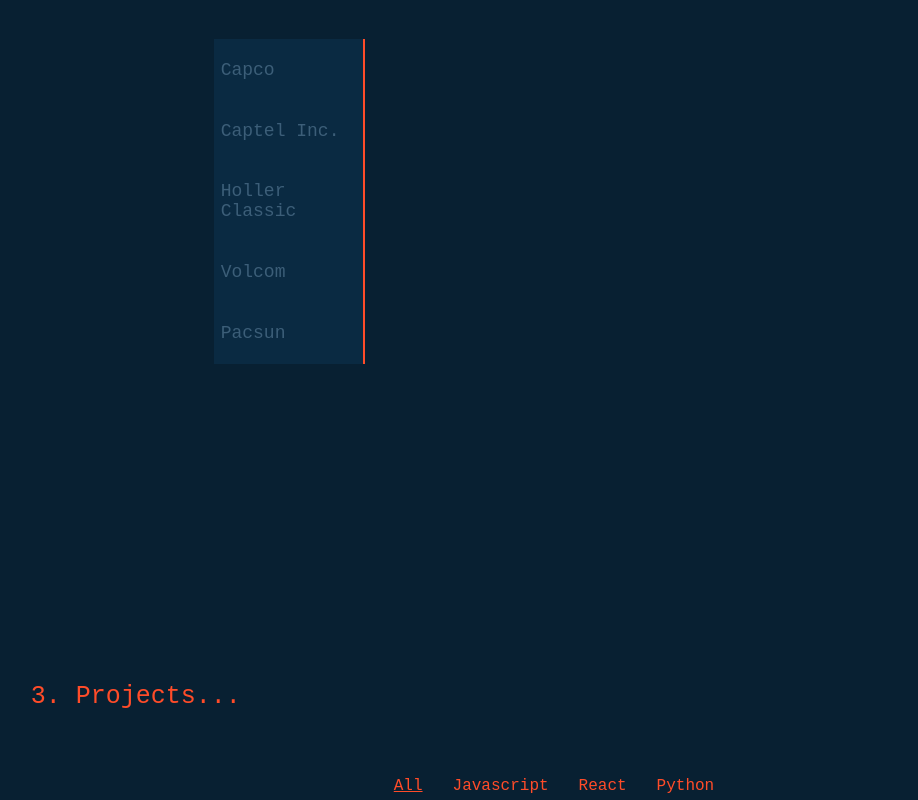
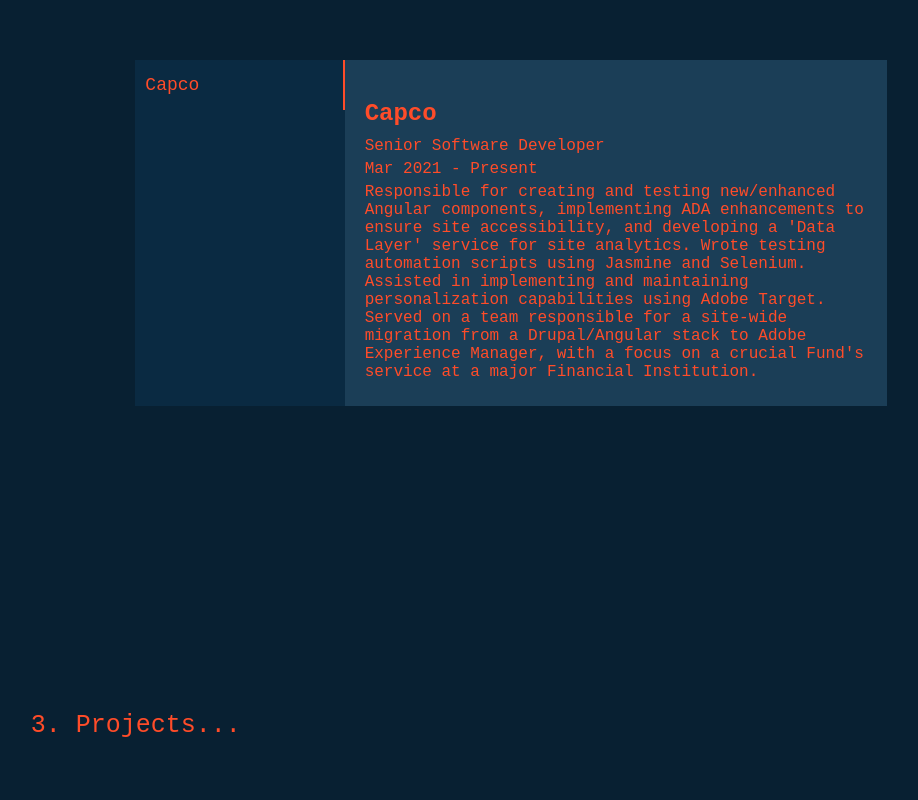
Before and after one commit to kylest0kes/folio, a React (Create React App) app: page / in a window 1280 px wide. Shown: the part 1960-2760 px from the top of the page, without its empty margins (86-1004 px from the left). Built offline with nearby package versions, Linux system fonts and the light colour scheme.

Commit message:
refactored the work section

```diff
--- a/src/Assets/jobs/jobs.js
+++ b/src/Assets/jobs/jobs.js
@@ -6,47 +6,7 @@
     job: "Capco",
     role: "Senior Software Developer",
     date: "Mar 2021 - Present",
-    jobdesc: "Responsible for creating and testing new/enhanced Angular components, implementing ADA enhancements to ensure site accessibility, and developing a 'Data Layer' service for site analytics. Wrote testing automation scripts using Jasmine and Selenium. Assisted in implementing and maintaining personalization capabilities using Adobe Target. Served on a team responsible for a site-wide migration from a Drupal/Angular stack to Adobe Experience Manager at a major Financial Institution.",
-  },
-  {
-    id: 2,
-    tabnum: 'tab2',
-    tabcontent: 'tab2_content',
-    job: "Captel Inc.",
-    role: "Captioning Assistant",
-    date: "Mar 2020 - Mar 2021",
-    jobdesc:
-      "Primarily focused on listening to customer phone conversations in real time and quickly and promptly providing captions for these calls, allowing the users ease of use, and the ability to have meaningful conversations with the addition of seamless captions.",
-  },
-  {
-    id: 3,
-    tabnum: 'tab3',
-    tabcontent: 'tab3_content',
-    job: "Holler Classic",
-    role: "Service Operator & Team Lead",
-    date: "Nov 2016 - Mar 2020",
-    jobdesc:
-      "Responsible for receiving multiple call in relation to a variety of situations including, but not limited to, service scheduling, directing inbound calls to proper recipients, and other general assistance. Also supervised a team of 5, ensuring daily quotas were met, conducted call reviews, trained incoming team members, and generated daily reports for the floor supervisor.",
-  },
-  {
-    id: 4,
-    tabnum: 'tab4',
-    tabcontent: 'tab4_content',
-    job: "Volcom",
-    role: "Supervisor & Warehouse Manager",
-    date: "Jan 2015 - Nov 2016",
-    jobdesc:
-      "Supervised the sales team, ensuring daily goals were met, executed daily tasks, and recruited and interviewed new talent. Was head of a team for a off-site warehouse in charge of keeping sales floor stocked at all times and keeping excess product organized and easily accessible.",
-  },
-  {
-    id: 5,
-    tabnum: 'tab5',
-    tabcontent: 'tab5_content',
-    job: "Pacsun",
-    role: "Senior Sales Lead",
-    date: "Nov 2012 - Jan 2015",
-    jobdesc:
-      "Was in charge of meeting personal, and store sales goals, making strategic decisions to increase sales and productivity, and working with a sales team to guarantee all customers were assisted in a friendly and informative manner. Partnered with a small group to keep an organized warehouse, with new and existing product displayed in a clean and accessible manner.",
+    jobdesc: "Responsible for creating and testing new/enhanced Angular components, implementing ADA enhancements to ensure site accessibility, and developing a 'Data Layer' service for site analytics. Wrote testing automation scripts using Jasmine and Selenium. Assisted in implementing and maintaining personalization capabilities using Adobe Target. Served on a team responsible for a site-wide migration from a Drupal/Angular stack to Adobe Experience Manager, with a focus on a crucial Fund's service at a major Financial Institution.",
   }
 ];
 
--- a/src/Components/AboutDesktop/AboutDesktop.js
+++ b/src/Components/AboutDesktop/AboutDesktop.js
@@ -26,10 +26,10 @@
               <li>React</li>
               <li>Angular</li>
               <li>Typescript</li>
+              <li>Javascript (ES6+)</li>
               <li>Python</li>
               <li>Node.js</li>
-              <li>Drupal</li>
-              <li>Javascript (ES6+)</li>
+              <li>Java</li>
               <li>Matplotlib</li>
               <li>Adobe Experience Manager</li>
               <li>Adobe Target</li>
--- a/src/Components/WorkItem/WorkItem.css
+++ b/src/Components/WorkItem/WorkItem.css
@@ -1,31 +1,20 @@
 .tab_div {
-  width: 65%;
-  transform: translateZ(0);
-  display: block;
+  width: 80%;
+  display: flex; /* Use flexbox for better alignment */
+  flex-wrap: wrap; /* Ensures proper wrapping on smaller screens */
   margin: 0 auto;
-  /* padding-top: 40px; */
+  padding-top: 40px;
 }
 
 .tabs_menu {
-  padding-top: 1%;
-  width: 20%;
-  float: left;
+  width: 25%; /* Adjusted width for better balance */
+  flex-shrink: 0; /* Prevents shrinking */
+  background-color: #0a2a42;
 }
 
 ul.tabs {
   padding: 0;
-}
-
-#tab1,
-#tab2,
-#tab3,
-#tab4,
-#tab5 {
-  padding-top: 15%;
-  padding-bottom: 15%;
-  padding-left: 5%;
-  padding-right: 5%;
-  width: 100%;
+  margin: 0;
 }
 
 ul.tabs li {
@@ -33,39 +22,39 @@
   border-right: 2px solid #ff4c29;
   font-size: 18px;
   color: white;
+  padding: 15px 10px;
+  cursor: pointer;
+  text-align: left;
+  transition: background-color 0.3s ease, color 0.3s ease;
 }
 
-#tab1_content,
-#tab2_content,
-#tab3_content,
-#tab4_content,
-#tab5_content {
-  float: right;
-  width: 70%;
-  height: auto;
-  padding-top: 1%;
-  word-wrap: normal;
+ul.tabs li:hover {
+  color: #ff4c29;
+  background-color: #1b3e57;
 }
 
-p {
+.tab_content {
+  width: 60%; /* Adjusted to complement the tabs */
+  padding: 20px;
+  background-color: #1b3e57; /* Optional background for separation */
+  color: white;
+}
+
+.tab_content h2 {
+  margin-bottom: 10px;
+  font-size: 24px;
+  color: #ff4c29;
+}
+
+.tab_content p {
+  margin: 5px 0;
   font-size: 16px;
   color: #ff4c29;
 }
 
-/* hover effect */
-
-ul.tabs li {
-  display: inline-block;
-  position: relative;
-  padding: 1em;
-  cursor: pointer;
-  background: #0a2a42;
-  color: #3c5e78;
-  z-index: 0;
-}
-
+/* Hover effect */
 ul.tabs li:before {
-  content: " ";
+  content: "";
   position: absolute;
   z-index: -1;
   top: 0;
@@ -82,8 +71,13 @@
   transform: scaleX(1);
 }
 
-@media(max-width: 1020px) {
-  .tab_div {
+/* Responsive Design */
+@media (max-width: 1020px) {
+  .tabs_menu {
+    width: 100%;
+  }
+
+  .tab_content {
     width: 100%;
   }
 
--- a/src/Components/WorkItem/WorkItem.js
+++ b/src/Components/WorkItem/WorkItem.js
@@ -1,111 +1,48 @@
-import React, { useEffect } from "react";
-
+import React, { useState } from "react";
 import JOBS from "../../Assets/jobs/jobs";
-
-import $ from "jquery";
 
 import "./WorkItem.css";
 import WorkTab from "../WorkTab/WorkTab";
 import WorkTabContent from "../WorkTabContent/WorkTabContent";
 
-const WorkItem = (props) => {
-  /* need to refactor this to make it better: also add style of font color to
-  the orange that is used in app */
-  useEffect(() => {
-    $("#tab1_content").hide();
-    $("#tab2_content").hide();
-    $("#tab3_content").hide();
-    $("#tab4_content").hide();
-    $("#tab5_content").hide();
+const WorkItem = () => {
+  const [activeTab, setActiveTab] = useState(JOBS[0]?.tabnum || "tab1"); // Default active tab is tab 1
+  const activeColor = "#ff4c29";
+  const inactiveColor = "#3c5e78";
 
-    $("#tab1").click(function () {
-      $("#tab1_content").show();
-      $("#tab1").css({color: "#ff4c29"});
-      $("#tab2").css({color: "#3c5e78"});
-      $("#tab3").css({color: "#3c5e78"});
-      $("#tab4").css({color: "#3c5e78"});
-      $("#tab5").css({color: "#3c5e78"});
-      $("#tab2_content").hide();
-      $("#tab3_content").hide();
-      $("#tab4_content").hide();
-      $("#tab5_content").hide();
-    });
-
-    $("#tab2").click(function () {
-      $("#tab2_content").show();
-      $("#tab1").css({color: "#3c5e78"});
-      $("#tab2").css({color: "#ff4c29"});
-      $("#tab3").css({color: "#3c5e78"});
-      $("#tab4").css({color: "#3c5e78"});
-      $("#tab5").css({color: "#3c5e78"});
-      $("#tab1_content").hide();
-      $("#tab3_content").hide();
-      $("#tab4_content").hide();
-      $("#tab5_content").hide();
-    });
-
-    $("#tab3").click(function () {
-      $("#tab3_content").show();
-      $("#tab1").css({color: "#3c5e78"});
-      $("#tab2").css({color: "#3c5e78"});
-      $("#tab3").css({color: "#ff4c29"});
-      $("#tab4").css({color: "#3c5e78"});
-      $("#tab5").css({color: "#3c5e78"});
-      $("#tab1_content").hide();
-      $("#tab2_content").hide();
-      $("#tab4_content").hide();
-      $("#tab5_content").hide();
-    });
-
-    $("#tab4").click(function () {
-      $("#tab4_content").show();
-      $("#tab1").css({color: "#3c5e78"});
-      $("#tab2").css({color: "#3c5e78"});
-      $("#tab3").css({color: "#3c5e78"});
-      $("#tab4").css({color: "#ff4c29"});
-      $("#tab5").css({color: "#3c5e78"});
-      $("#tab1_content").hide();
-      $("#tab2_content").hide();
-      $("#tab3_content").hide();
-      $("#tab5_content").hide();
-    });
-
-    $("#tab5").click(function () {
-      $("#tab5_content").show();
-      $("#tab1").css({color: "#3c5e78"});
-      $("#tab2").css({color: "#3c5e78"});
-      $("#tab3").css({color: "#3c5e78"});
-      $("#tab4").css({color: "#3c5e78"});
-      $("#tab5").css({color: "#ff4c29"});
-      $("#tab1_content").hide();
-      $("#tab2_content").hide();
-      $("#tab3_content").hide();
-      $("#tab4_content").hide();
-    });
-  }, []);
+  const handleTabClick = (tabNum) => {
+    setActiveTab(tabNum);
+  };
 
   return (
     <div className="tab_div">
+      {/* Tabs Menu */}
       <div className="tabs_menu">
         <ul className="tabs">
-          {JOBS.map((job) => {
-            return <WorkTab key={job.id} tabnum={job.tabnum} job={job.job} />;
-          })}
+          {JOBS.map((job) => (
+            <WorkTab
+              key={job.id}
+              tabnum={job.tabnum}
+              job={job.job}
+              onClick={() => handleTabClick(job.tabnum)}
+              style={{ color: activeTab === job.tabnum ? activeColor : inactiveColor }}
+            />
+          ))}
         </ul>
       </div>
 
+      {/* Tab Content */}
       <div className="tab_content">
-        {JOBS.map((job) => {
-          return (
+        {JOBS.map((job) => (
           <WorkTabContent
             key={job.id}
-              tabcontent={job.tabcontent}
+            isActive={activeTab === job.tabnum}
+            tabcontent={job.job}
             role={job.role}
             date={job.date}
             jobdesc={job.jobdesc}
           />
-          );
-        })}
+        ))}
       </div>
     </div>
   );
--- a/src/Components/WorkTab/WorkTab.js
+++ b/src/Components/WorkTab/WorkTab.js
@@ -1,11 +1,12 @@
-import React from 'react';
+import React from "react";
+import "./WorkTab.css";
 
-import './WorkTab.css';
-
-const WorkTab = (props) => {
+const WorkTab = ({ tabnum, job, onClick, style }) => {
   return (
-    <li id={ props.tabnum}> { props.job } </li>
-  )
-}
+    <li id={tabnum} onClick={onClick} style={style} className="work-tab">
+      {job}
+    </li>
+  );
+};
 
 export default WorkTab;
--- a/src/Components/WorkTabContent/WorkTabContent.js
+++ b/src/Components/WorkTabContent/WorkTabContent.js
@@ -2,14 +2,13 @@
 
 import "./WorkTabContent.css";
 
-const WorkTabContent = (props) => {
+const WorkTabContent = ({ isActive, tabcontent, role, date, jobdesc }) => {
   return (
-    <div id={props.tabcontent}>
-      <p> {props.role} </p>
-      <br />
-      <p> {props.date} </p>
-      <br />
-      <p> {props.jobdesc} </p>
+    <div style={{ display: isActive ? "block" : "none" }}>
+      <h2>{tabcontent}</h2>
+      <p>{role}</p>
+      <p>{date}</p>
+      <p>{jobdesc}</p>
     </div>
   );
 };
```
Lines whose indentation alone changed are shown as unchanged.
